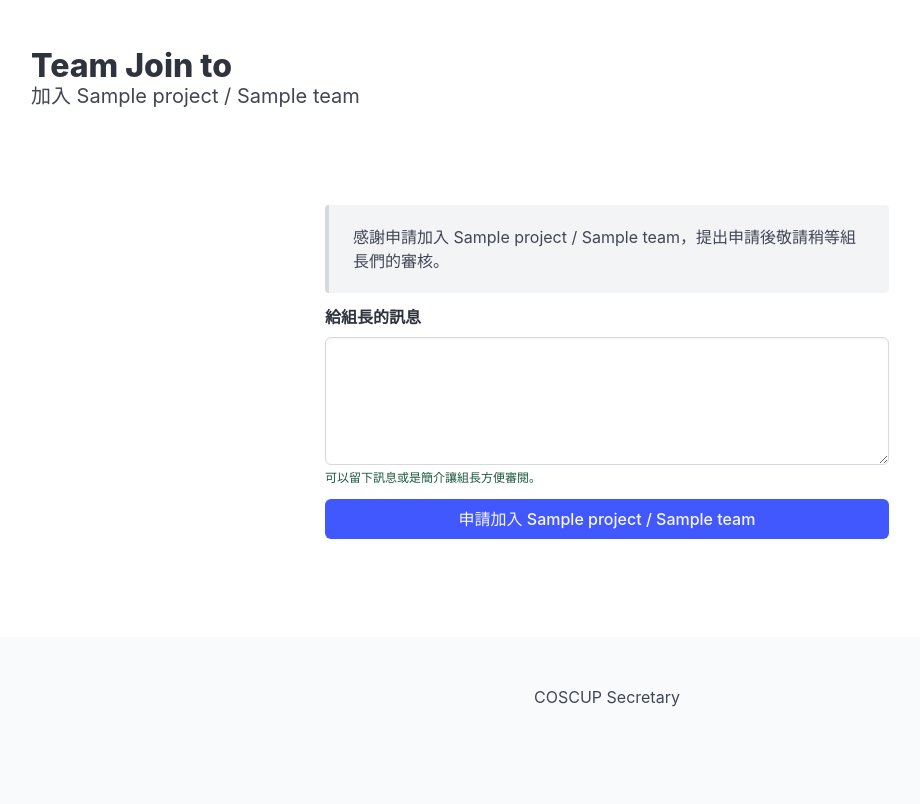
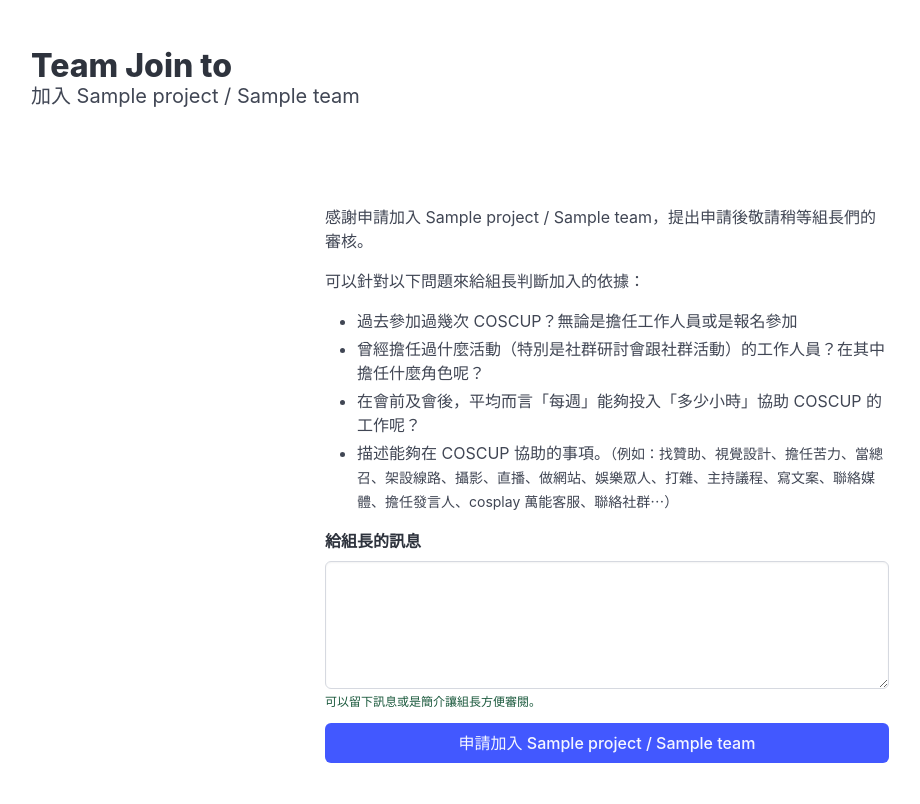
Before and after one commit to COSCUP/COSCUP-Volunteer, a Python web app: template templates/team_join_to.html in a window 1280 px wide. Shown: the part 56-860 px from the top of the page, without its empty margins (33-953 px from the left). Before the commit the page ends 763 px from the top, so only its background shows below. Run offline with Jinja, Linux system fonts and the light colour scheme; the template is opened without the code that fills it: most values are stand-ins (such as "Sample title", 1, 10 or a date in 2020); some libraries are stand-ins or nearby versions.

Commit message:
Add more desc at team join to

```diff
--- a/templates/team_join_to.html
+++ b/templates/team_join_to.html
@@ -25,11 +25,18 @@
               {% else %}
               <form method="POST">
                   <div class="field">
-                      <article class="message">
-                          <div class="message-body">
-                              感謝申請加入 {{project.name}} / {{team.name}}，提出申請後敬請稍等組長們的審核。
-                          </div>
-                      </article>
+                      <div class="content">
+                          <p>感謝申請加入 {{project.name}} / {{team.name}}，提出申請後敬請稍等組長們的審核。<p>
+                          <p>可以針對以下問題來給組長判斷加入的依據：</p>
+                          <p>
+                              <ul>
+                                  <li>過去參加過幾次 COSCUP？無論是擔任工作人員或是報名參加</li>
+                                  <li>曾經擔任過什麼活動（特別是社群研討會跟社群活動）的工作人員？在其中擔任什麼角色呢？</li>
+                                  <li>在會前及會後，平均而言「每週」能夠投入「多少小時」協助 COSCUP 的工作呢？</li>
+                                  <li>描述能夠在 COSCUP 協助的事項。<small>（例如：找贊助、視覺設計、擔任苦力、當總召、架設線路、攝影、直播、做網站、娛樂眾人、打雜、主持議程、寫文案、聯絡媒體、擔任發言人、cosplay 萬能客服、聯絡社群⋯）</small></li>
+                              </ul>
+                          </p>
+                      </div>
                   </div>
                   <div class="field">
                       <label class="label">給組長的訊息</label>
```
